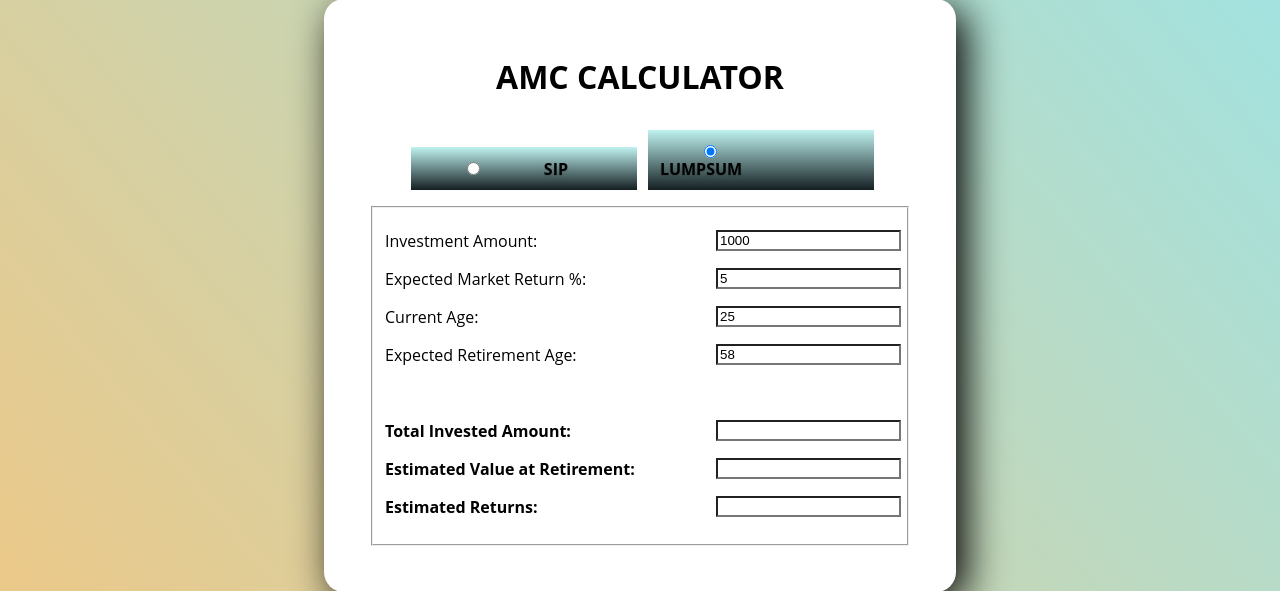
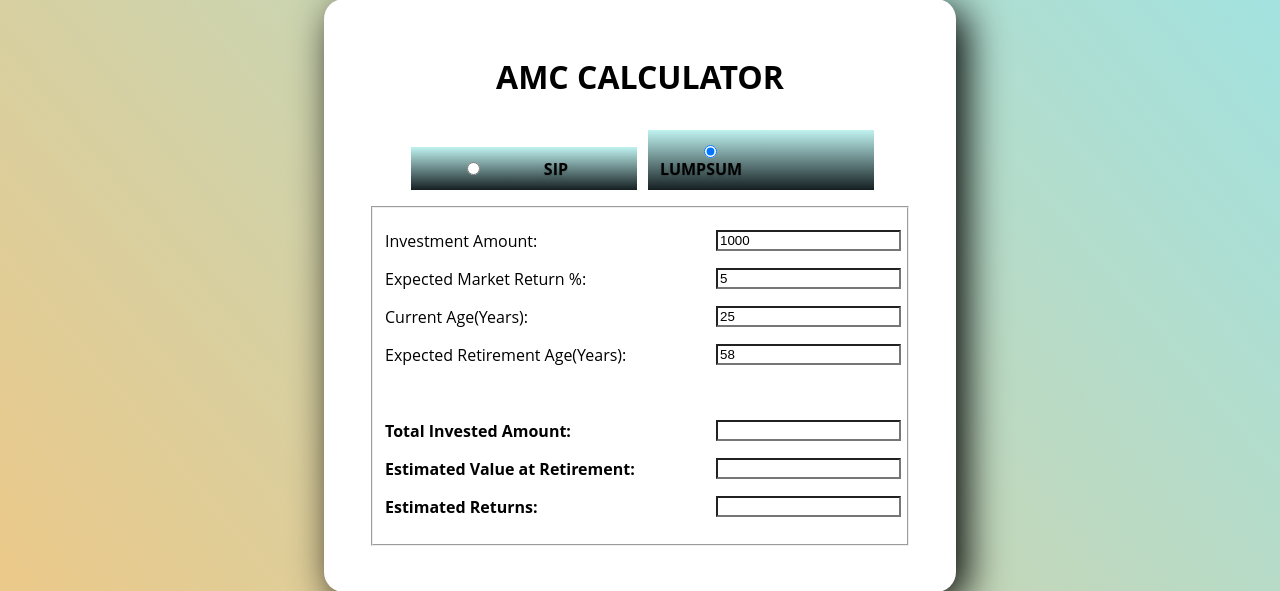
Before and after one commit to Gemini-Solutions/AMC_Calculator, a FastAPI app: page /calculator/lumpsum in a window 1280 px wide. Shown: the part 51-642 px from the top of the page. Run offline with FastAPI, Linux system fonts and the light colour scheme; some libraries are stand-ins or nearby versions.

Commit message:
Update lapsum.html

```diff
--- a/amc_calculator/templates/lapsum.html
+++ b/amc_calculator/templates/lapsum.html
@@ -20,7 +20,7 @@
       <!--button href="/calculator/sip" class="btn"><i class="fa fa-lock"></i> SIP</button>
       <button href="/calculator/lapsum" class="btn"><i class="fa fa-lock"></i> LAPSUM</button-->
       <fieldset class="radio_btn"><input type="radio" name="SIP" class= "btn" onclick="window.location='/calculator/sip';"><i class="fa fa-lock"></i>SIP</input></fieldset>
-      <fieldset class="radio_btn"><input type="radio" name="lapsum" class= "btn" onclick="window.location='/calculator/lapsum';" checked><i class="fa fa-lock"></i>LUMPSUM</input></fieldset>
+      <fieldset class="radio_btn"><input type="radio" name="lapsum" class= "btn" onclick="window.location='/calculator/lumpsum';" checked><i class="fa fa-lock"></i>LUMPSUM</input></fieldset>
 	</ul>
   </div>
 
@@ -37,12 +37,12 @@
         <div style="text-align:right;color:red" class="error" id="expreturnErr"></div>
       </p>
       <p>
-        <label for="Current Age" class="inputlable">Current Age:</label>
+        <label for="Current Age" class="inputlable">Current Age(Years):</label>
         <input type="number" name="Current Age" id="Current_Age" value="25" class="inputbox"/>
         <div style="text-align:right;color:red" class="error" id="ageErr"></div>
       </p>
       <p>
-        <label for="Expected Retirement Age" class="inputlable">Expected Retirement Age:</label>
+        <label for="Expected Retirement Age" class="inputlable">Expected Retirement Age(Years):</label>
         <input type="number" name="Expected Retirement Age" id="Expected_Retirement_Age" value="58" class="inputbox"/>
         <div style="text-align:right;color:red" class="error" id="retirementageErr"></div>
       </p>
```
